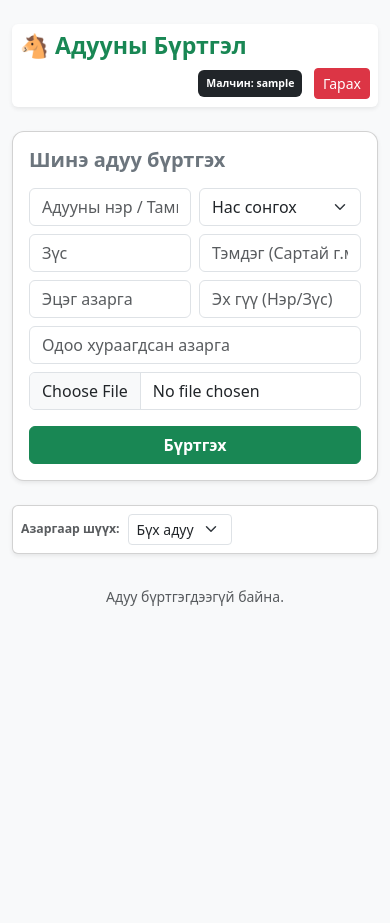
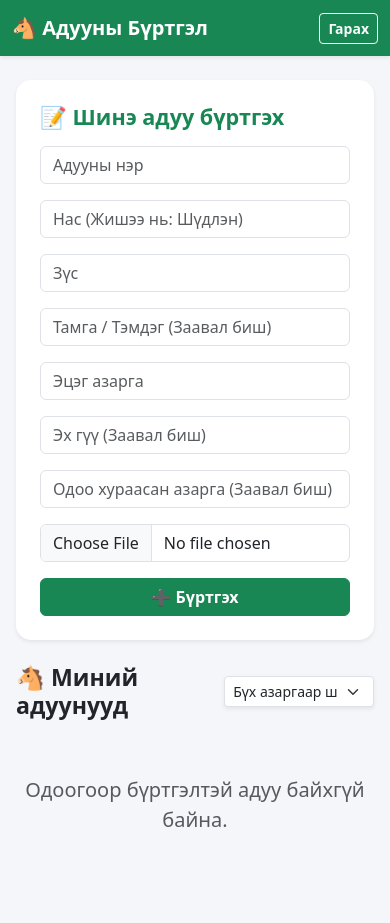
Before and after one commit to jambaasurengereltod-source/effective-system, a Flask app: page / in a window 390 px wide. Before the commit the page ends 606 px from the top, so only its background shows below. Run offline with Flask 3, Linux system fonts and the light colour scheme; the visitor is signed in with stand-in values (Sample User, id 1).

Commit message:
completed all files for true mobile pwa

```diff
--- a/templates/index.html
+++ b/templates/index.html
@@ -4,117 +4,114 @@
     <meta charset="UTF-8">
     <meta name="viewport" content="width=device-width, initial-scale=1.0">
     <title>Адууны Бүртгэл</title>
+
+    <link rel="manifest" href="{{ url_for('static', filename='manifest.json') }}">
+    <meta name="theme-color" content="#198754">
+    <meta name="apple-mobile-web-app-capable" content="yes">
+    <meta name="apple-mobile-web-app-status-bar-style" content="black-translucent">
+
     <link rel="stylesheet" href="https://cdn.jsdelivr.net/npm/bootstrap@5.3.0/dist/css/bootstrap.min.css">
+
+    <script>
+      if ('serviceWorker' in navigator) {
+        navigator.serviceWorker.register("{{ url_for('static', filename='sw.js') }}")
+          .then(() => console.log('Service Worker Registered'));
+      }
+    </script>
     <style>
-        body { font-size: 14px; }
-        .horse-card { border: none; border-radius: 15px; overflow: hidden; transition: 0.3s; }
-        .horse-card:hover { transform: translateY(-3px); box-shadow: 0 6px 15px rgba(0,0,0,0.15); }
-        .horse-img { height: 180px; object-fit: cover; width: 100%; }
-        .no-img-box { height: 180px; background-color: #e9ecef; display: flex; align-items: center; justify-content: center; color: #6c757d; }
+        body { background-color: #f4f6f9; }
+        .horse-card { border-radius: 15px; overflow: hidden; transition: transform 0.2s; border: none; }
+        .horse-card:hover { transform: translateY(-5px); }
+        .horse-img { width: 100%; height: 180px; object-fit: cover; }
+        .no-img-box { width: 100%; height: 180px; background-color: #e9ecef; display: flex; align-items: center; justify-content: center; color: #6c757d; }
     </style>
 </head>
-<body class="bg-light">
-    <div class="container-fluid container-md my-4">
-
-        <div class="d-flex flex-column flex-sm-row justify-content-between align-items-start align-items-sm-center gap-2 mb-4 p-2 bg-white rounded shadow-sm">
-            <h3 class="fw-bold mb-0 text-success">🐴 Адууны Бүртгэл</h3>
-            <div class="w-100 w-sm-auto text-end">
-                <span class="badge bg-dark p-2 me-2">Малчин: {{ session['username'] }}</span>
-                <a href="/logout" class="btn btn-danger btn-sm">Гарах</a>
+<body>
+    <nav class="navbar navbar-expand-lg navbar-dark bg-success shadow-sm">
+        <div class="container">
+            <a class="navbar-brand fw-bold" href="/">🐴 Адууны Бүртгэл</a>
+            <div class="d-flex align-items-center">
+                <span class="text-white me-3 d-none d-sm-inline">Сайн уу, {{ session['username'] }}</span>
+                <a href="/logout" class="btn btn-outline-light btn-sm fw-bold">Гарах</a>
             </div>
         </div>
+    </nav>
 
-        <div class="card p-3 p-md-4 mb-4 shadow-sm" style="border-radius: 12px;">
-            <h5 class="fw-bold text-secondary mb-3">Шинэ адуу бүртгэх</h5>
-            <form action="/add" method="POST" enctype="multipart/form-data" class="row g-2 g-md-3">
-                <div class="col-6 col-md-3">
-                    <input type="text" name="name" class="form-control" placeholder="Адууны нэр / Тамга" required>
+    <div class="container my-4 px-3">
+        <div class="card p-4 shadow-sm border-0 mb-4" style="border-radius: 15px;">
+            <h4 class="fw-bold text-success mb-3">📝 Шинэ адуу бүртгэх</h4>
+            <form action="/add" method="POST" enctype="multipart/form-data" class="row g-3">
+                <div class="col-md-4">
+                    <input type="text" name="name" class="form-control" placeholder="Адууны нэр" required>
                 </div>
-                <div class="col-6 col-md-2">
-                    <select name="age" class="form-select" required>
-                        <option value="" disabled selected>Нас сонгох</option>
-                        <option value="Унага">Унага</option>
-                        <option value="Даага">Даага</option>
-                        <option value="Шүдлэн">Шүдлэн</option>
-                        <option value="Хязаалан">Хязаалан</option>
-                        <option value="Соёолон">Соёолон</option>
-                        <option value="Хавчиг">Хавчиг</option>
-                        <option value="Их нас">Их нас</option>
-                        <option value="Гүү">Гүү</option>
-                        <option value="Азарга">Азарга</option>
-                    </select>
+                <div class="col-md-4">
+                    <input type="text" name="age" class="form-control" placeholder="Нас (Жишээ нь: Шүдлэн)" required>
                 </div>
-                <div class="col-6 col-md-2">
+                <div class="col-md-4">
                     <input type="text" name="color" class="form-control" placeholder="Зүс" required>
                 </div>
-                <div class="col-6 col-md-2">
-                    <input type="text" name="mark" class="form-control" placeholder="Тэмдэг (Сартай г.м)">
+                <div class="col-md-4">
+                    <input type="text" name="mark" class="form-control" placeholder="Тамга / Тэмдэг (Заавал биш)">
                 </div>
-                <div class="col-6 col-md-3">
-                    <input type="text" name="stallion" class="form-control" placeholder="Эцэг азарга">
+                <div class="col-md-4">
+                    <input type="text" name="stallion" class="form-control" placeholder="Эцэг азарга" required>
                 </div>
-                <div class="col-6 col-md-4">
-                    <input type="text" name="dam" class="form-control" placeholder="Эх гүү (Нэр/Зүс)">
+                <div class="col-md-4">
+                    <input type="text" name="dam" class="form-control" placeholder="Эх гүү (Заавал биш)">
                 </div>
-                <div class="col-12 col-md-4">
-                    <input type="text" name="herd_stallion" class="form-control" placeholder="Одоо хураагдсан азарга">
+                <div class="col-md-4">
+                    <input type="text" name="herd_stallion" class="form-control" placeholder="Одоо хураасан азарга (Заавал биш)">
                 </div>
-                <div class="col-12 col-md-4">
+                <div class="col-md-4">
                     <input type="file" name="image" class="form-control" accept="image/*">
                 </div>
-                <div class="col-12 text-end mt-3">
-                    <button type="submit" class="btn btn-success w-100 w-md-auto px-4 fw-bold">Бүртгэх</button>
+                <div class="col-md-4 d-grid">
+                    <button type="submit" class="btn btn-success fw-bold">➕ Бүртгэх</button>
                 </div>
             </form>
         </div>
 
-        <div class="card p-2 mb-4 shadow-sm">
-            <form action="/" method="GET" class="d-flex gap-2 align-items-center">
-                <label class="small fw-bold text-muted text-nowrap">Азаргаар шүүх:</label>
-                <select name="filter_stallion" class="form-select form-select-sm w-auto" onchange="this.form.submit()">
-                    <option value="">Бүх адуу</option>
-                    {% for s in stallions %}
-                    <option value="{{ s }}" {% if selected_stallion == s %}selected{% endif %}>{{ s }}</option>
+        <div class="d-flex justify-content-between align-items-center mb-4">
+            <h3 class="fw-bold text-dark m-0">🐴 Миний адуунууд</h3>
+            <form method="GET" action="/" class="d-flex gap-2">
+                <select name="filter_stallion" class="form-select form-select-sm shadow-sm" onchange="this.form.submit()">
+                    <option value="">Бүх азаргаар шүүх</option>
+                    {% for stallion in stallions %}
+                        <option value="{{ stallion }}" {% if selected_stallion == stallion %}selected{% endif %}>{{ stallion }}</option>
                     {% endfor %}
                 </select>
                 {% if selected_stallion %}
-                    <a href="/" class="btn btn-sm btn-secondary">Цуцлах</a>
+                    <a href="/" class="btn btn-secondary btn-sm">Цэвэрлэх</a>
                 {% endif %}
             </form>
         </div>
 
-        <div class="row row-cols-1 row-cols-sm-2 row-cols-md-3 g-3">
+        <div class="row row-cols-2 row-cols-md-3 row-cols-lg-4 g-3">
             {% for horse in horses %}
             <div class="col">
-                <div class="card h-100 horse-card shadow-sm bg-white">
-                    {% if horse.image_file == 'default_horse.jpg' %}
-                        <div class="no-img-box small"><span>📷 Зураггүй</span></div>
-                    {% else %}
-                        <img src="{{ url_for('static', filename='uploads/' + horse.image_file) }}" class="horse-img" alt="зураг">
-                    {% endif %}
-
+                <div class="card horse-card shadow-sm h-100">
+                    <a href="/horse/{{ horse.id }}">
+                        {% if horse.image_file == 'default' %}
+                            <div class="no-img-box"><span>📷 Зураггүй</span></div>
+                        {% else %}
+                            <img src="{{ horse.image_file }}" class="horse-img" alt="зураг">
+                        {% endif %}
+                    </a>
                     <div class="card-body p-3">
-                        <h5 class="card-title fw-bold text-success mb-2">{{ horse.name }}</h5>
-                        <div class="row g-1 small text-dark">
-                            <div class="col-6"><strong>Нас:</strong> {{ horse.age }}</div>
-                            <div class="col-6"><strong>Зүс:</strong> {{ horse.color }}</div>
-                            <div class="col-12"><strong>Тэмдэг:</strong> {{ horse.mark or '-' }}</div>
-                            <div class="col-12"><strong>Эцэг азарга:</strong> <span class="text-primary">{{ horse.stallion }}</span></div>
-                            <div class="col-12"><strong>Эх гүү:</strong> <span class="text-secondary">{{ horse.dam or 'Тодорхойгүй' }}</span></div>
-                            <div class="col-12"><strong>Хураасан азарга:</strong> <span class="badge bg-warning text-dark">{{ horse.herd_stallion or 'Тодорхойгүй' }}</span></div>
-                        </div>
-                        <hr class="my-2">
-                        <div class="text-end">
-                            <a href="/delete/{{ horse.id }}" class="btn btn-sm btn-outline-danger py-0" onclick="return confirm('Устгах уу?')">Устгах</a>
-                        </div>
+                        <h5 class="card-title fw-bold text-success mb-1">
+                            <a href="/horse/{{ horse.id }}" class="text-decoration-none text-success">🐴 {{ horse.name }}</a>
+                        </h5>
+                        <p class="card-text small text-muted mb-0"><b>Нас:</b> {{ horse.age }}</p>
+                        <p class="card-text small text-muted mb-0"><b>Зүс:</b> {{ horse.color }}</p>
                     </div>
                 </div>
             </div>
             {% else %}
-            <div class="col-12 text-center my-4 text-muted">Адуу бүртгэгдээгүй байна.</div>
+            <div class="col-12 text-center my-5">
+                <p class="text-muted fs-5">Одоогоор бүртгэлтэй адуу байхгүй байна.</p>
+            </div>
             {% endfor %}
         </div>
-
     </div>
 </body>
 </html>
```
Also changed, not shown: templates/login.html (+36 -17 lines), templates/register.html (+34 -17 lines), static/manifest.json.
